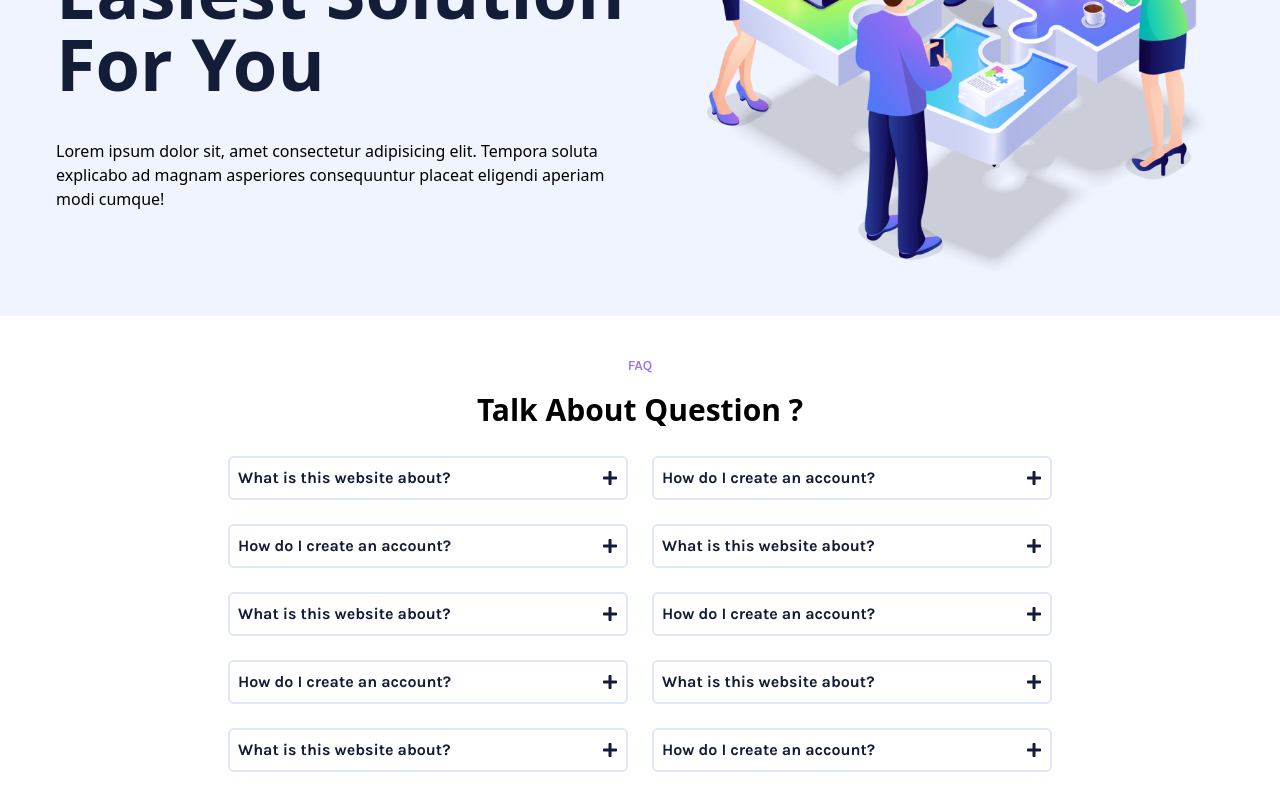
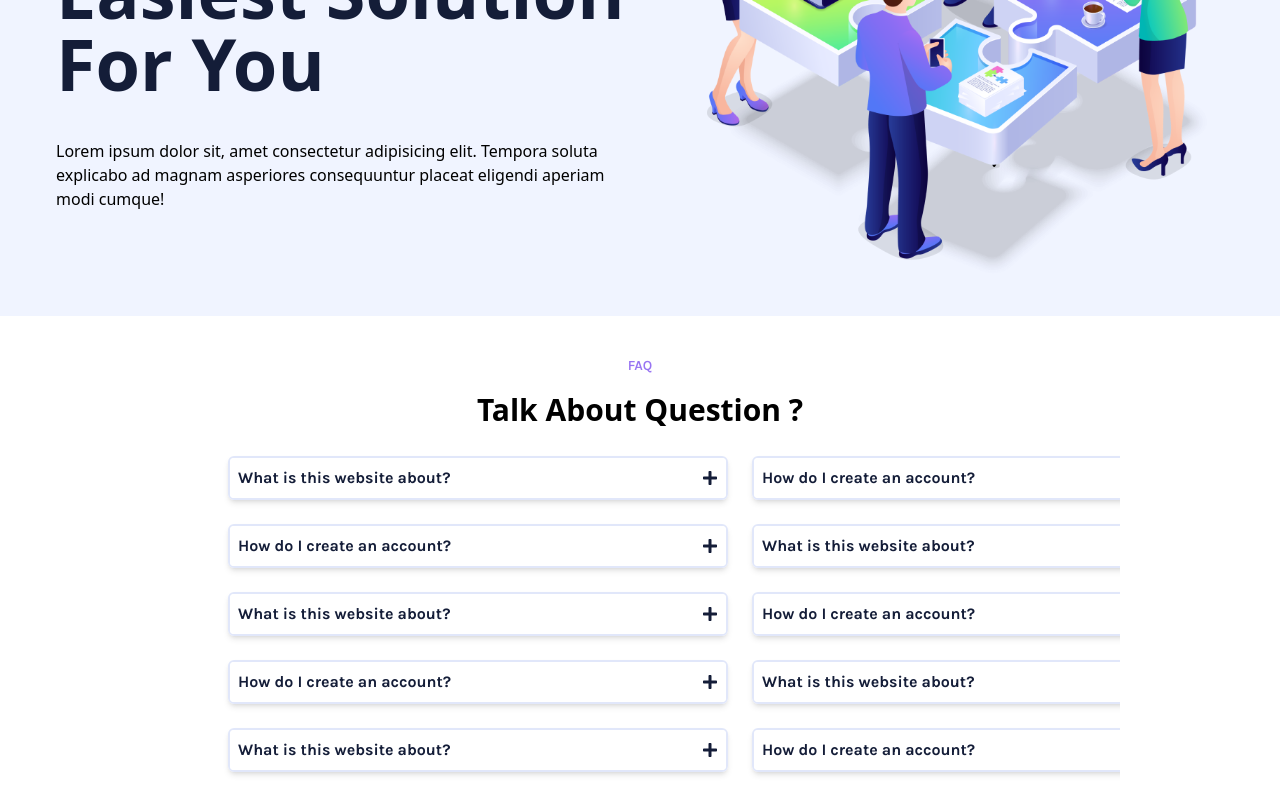
Before and after one commit to INFANT-RYAN/VPS, a React (Vite) app: page / in a window 1280 px wide. Shown: the part 485-1285 px from the top of the page. Built offline with nearby package versions, Linux system fonts and the light colour scheme.

Commit message:
fix:Accordion w-[200px]

```diff
--- a/src/Componants/FAQ-Section.jsx
+++ b/src/Componants/FAQ-Section.jsx
@@ -48,7 +48,7 @@ export default function FAQ(){
         <h1 className="text-[#9874f2] text-sm font-Tb font-semibold">FAQ</h1>
         <h2 className="text-3xl font-semibold ">Talk About <strong>Question ?</strong></h2>
     </center>
-    <div className="px-14 mx-auto p-4 grid grid-rows-5 grid-flow-col w-3/4 ">
+    <div className="px-14 mx-auto p-4 grid grid-rows-5 grid-flow-col overflow-hidden min-h-0 min-w-0 w-3/4 ">
     {faqs.map((faq) => (
         <FaqAccordion className="w-[200px]" question={faq.question} answer={faq.answer} />
     ))
--- a/src/Componants/faqAccordion.jsx
+++ b/src/Componants/faqAccordion.jsx
@@ -4,10 +4,12 @@ import { FaMinus } from "react-icons/fa";
 export default function FaqAccordion({ question, answer }){
     const [isOpen, setIsOpen] = useState(false);
     return (
-    <div className="rounded-md overflow-hidden border-2 border-[#e1e7fa] m-3 ">
+    <div className={`rounded-md shadow-md overflow-hidden border-2 border-[#e1e7fa] m-3 w-[500px]`}>
         <button className={` p-2 flex justify-between items-center text-left w-full font-bold overflow-hidden ${isOpen ? 'bg-[#9874f2] text-white' : 'bg-white text-[#141d38]'}`} onClick={() => setIsOpen(!isOpen)} >
              <span className="text-md font-Tb font-bold">{question}</span>
              {isOpen?<FaMinus />:<FaPlus />}
         </button>
-        {isOpen && <p className="mt-2 p-4 text-gray-600">{answer}</p>} </div> );
+        <div className={`transition-all duration-300 grid ease-in-out overflow-hidden ${isOpen ? ' grid-rows-[1fr]' : ' grid-rows-[0fr]'}`}>
+            {isOpen && <p className="mt-2 p-4 w-[100%] text-gray-600">{answer}</p>} </div>
+        </div> );
     };
```
